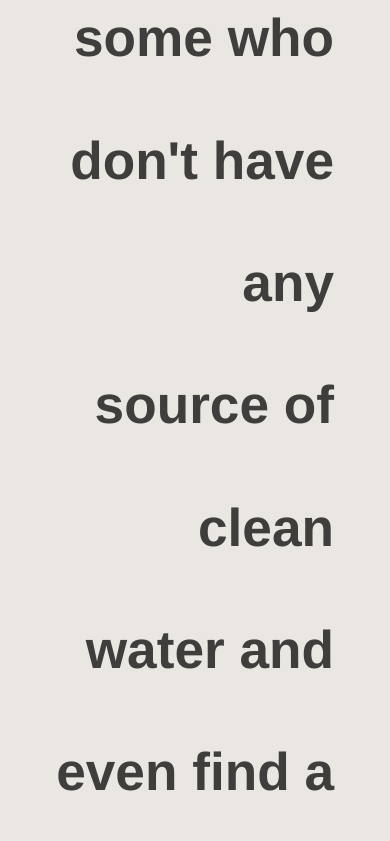
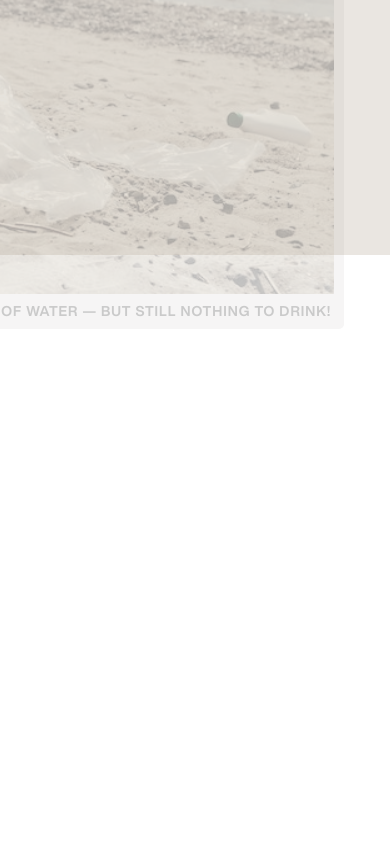
Before and after one commit to shashwtd/AquaAllies, a Next.js app: page / in a window 390 px wide. Shown: the part 4390-5231 px from the top of the page. After the commit the page ends 4719 px from the top, so only its background shows below. Built offline with nearby package versions, Linux system fonts and the light colour scheme.

Commit message:
Removing unnecessary code

```diff
--- a/pages/index.tsx
+++ b/pages/index.tsx
@@ -2,22 +2,15 @@ import styles from "@/styles/Home.module.css";
 import Head from "next/head";
 import { gsap } from "gsap";
 import ScrollTrigger from "gsap/dist/ScrollTrigger";
+import { TextPlugin } from "gsap/dist/TextPlugin";
 import { useEffect, useRef, useState } from "react";
-import Image from "next/image";
-import Link from "next/link";
 import Lenis from "@studio-freight/lenis";
+import Content from "@/components/content/Content";
 
 function HomePage() {
-  gsap.registerPlugin(ScrollTrigger);
+  gsap.registerPlugin(ScrollTrigger, TextPlugin);
   const titleRef = useRef<HTMLDivElement>(null);
 
-  function easeOutCirc(x: number): number {
-    return Math.sqrt(1 - Math.pow(x - 1, 2));
-  }
-
-  const percW = (w = 0) => {
-    return w > 0 ? (w / window.innerWidth) * 100 : window.innerWidth;
-  };
   const percH = (h = 0) => {
     return h > 0 ? (h / window.innerHeight) * 100 : window.innerHeight;
   };
@@ -59,21 +52,6 @@ function HomePage() {
         },
       });
     }
-
-    const lhr = document.querySelectorAll(`.${styles.intro}`);
-    lhr.forEach((el) => {
-      gsap.set(el, { lineHeight: 2.3, transformOrigin: "top" });
-      gsap.to(el, {
-        lineHeight: 1.3,
-        duration: 1.4,
-        scrollTrigger: {
-          trigger: el,
-          start: "top 100%",
-          end: "top 50%",
-          scrub: true,
-        },
-      });
-    });
   }, []);
 
   return (
@@ -83,7 +61,7 @@ function HomePage() {
       </Head>
 
       <main>
-        <div className={styles.page} page-index="1" id="page">
+        <div className={styles.page} page-index="1" id="pageLanding">
           <div></div>
           <div className={styles.landing}>
             <div className={styles.title} ref={titleRef}>
@@ -92,45 +70,22 @@ function HomePage() {
             </div>
           </div>
         </div>
-        <div className={styles.page} page-index="2" id="page">
-          <div className={styles.content}>
-            <div className={styles.intro} cursor-class="grow">
-              The water around us keeps getting polluted as the years go by.
-              It&apos;s now more important than ever to help clean up the water
-              around us.
-            </div>
-            <div className={styles.introImgCont}>
-              <Image
-                src="/images/beach0.jpg"
-                alt="Kid at a beach"
-                width={800}
-                height={490}
-                priority
-                cursor-class="subtle"
-                className={styles.introImg}
-              />
-              <p cursor-class="overlay"> Dirty beach filled with plastic left by tourists</p>
-            </div>
-          </div>
-          <div className={styles.content}>
-            <div className={styles.intro} cursor-class="grow">
-              While most of us have clean supply of water, There are some who
-              don&apos;t have any source of clean water and even find a glass of
-              water to be a blessing.
-            </div>
-            <div className={styles.introImgCont}>
-              <Image
-                src="/images/beach1.jpg"
-                alt="Kid at a beach"
-                width={800}
-                height={490}
-                priority
-                cursor-class="subtle"
-                className={styles.introImg}
-              />
-              <p cursor-class="overlay"> There is lots of water — but still nothing to drink!</p>
-            </div>
-          </div>
+        <div className={styles.page} page-index="2" id="pageIntro">
+          <Content
+            image="/images/river.jpg"
+            caption="A polluted river which is the source of water for many people."
+            text="The water around us keeps getting polluted as the years go by.
+              It's now more important than ever to help clean up the water
+              around us."
+          />
+          <Content
+            image="/images/beach2.jpg"
+            caption="There is lots of water — but still nothing to drink!"
+            text="
+                While most of us have clean supply of water, There are some who
+                don't have any source of clean water and even find a glass of
+                water to be a blessing."
+          ></Content>
         </div>
       </main>
     </>
```
